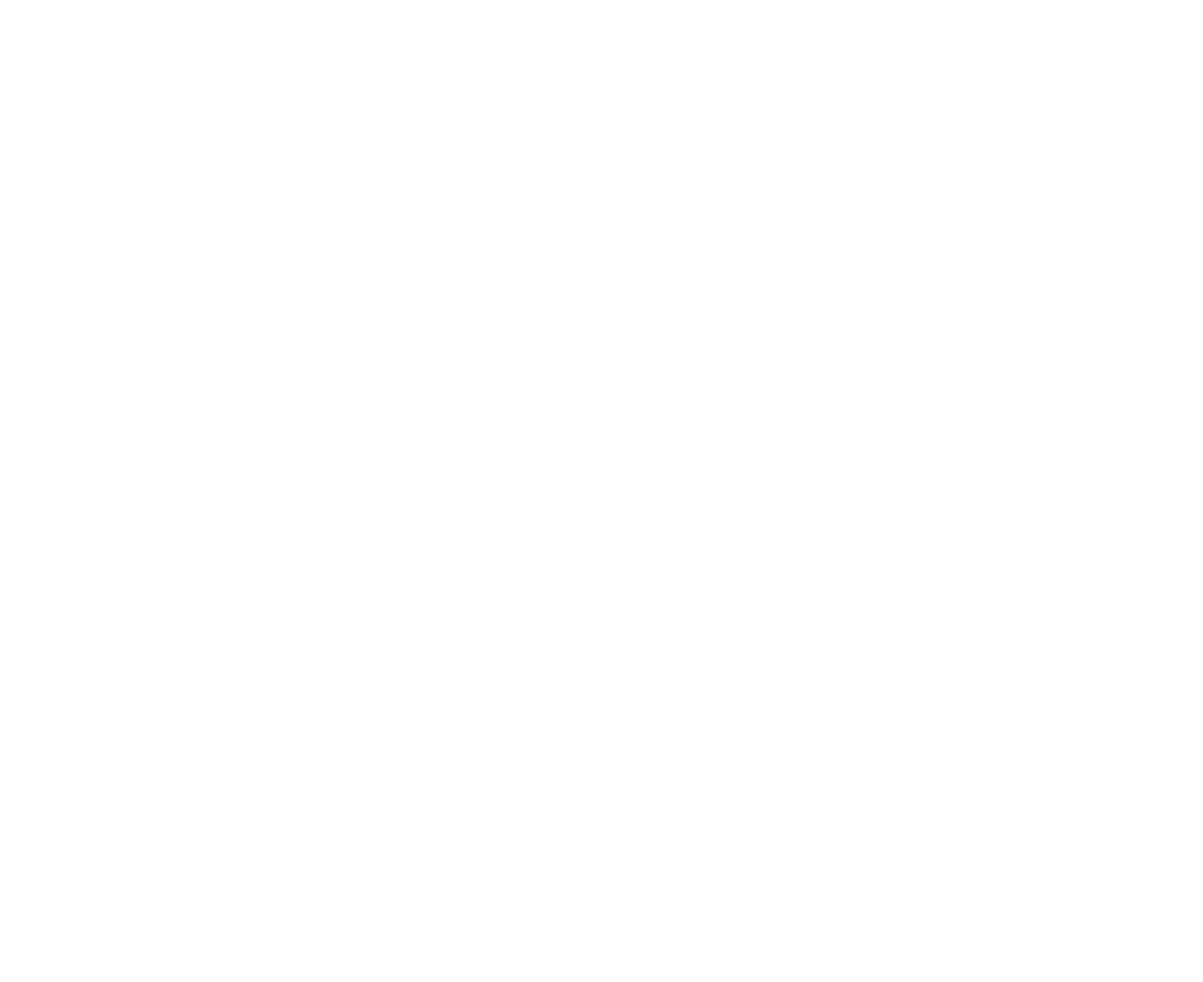
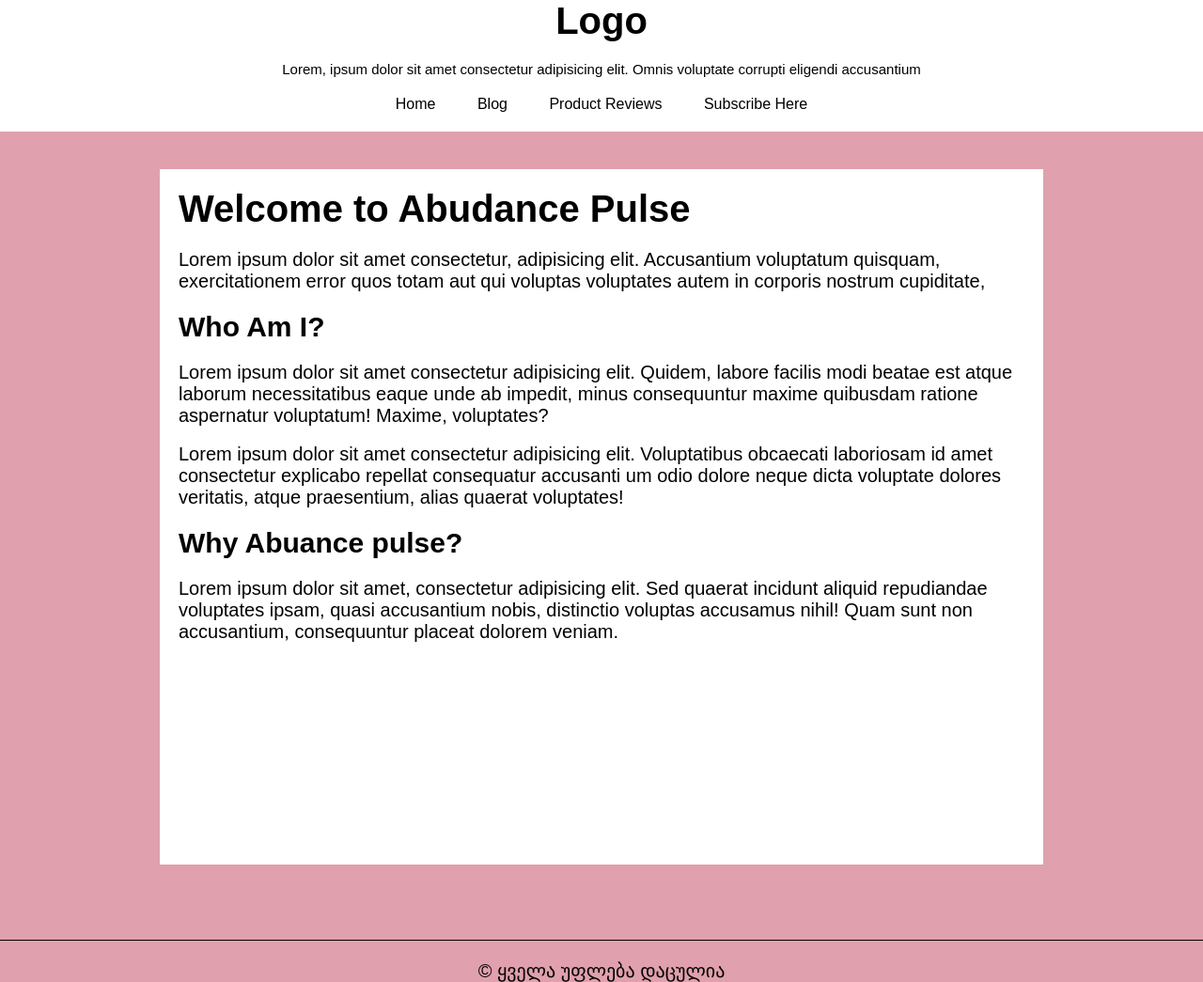
Before and after one commit to frankodev01/Homeworks, a plain HTML site: page დავალება 5/index2.html in a window 1280 px wide. Shown: the whole page at 94% size. Before the commit the page ends 800 px from the top, so only its background shows below. Drawn offline with Linux system fonts and the light colour scheme.

Commit message:
2 homework finished

```diff
--- a/დავალება 5/index2.html
+++ b/დავალება 5/index2.html
@@ -0,0 +1,44 @@
+<!DOCTYPE html>
+<html lang="en">
+<head>
+    <meta charset="UTF-8">
+    <meta name="viewport" content="width=device-width, initial-scale=1.0">
+    <title>Document</title>
+    <link rel="stylesheet" href="/styles/style2.css">
+</head>
+<body>
+    <header>
+        <div class="header-menu">
+            <nav>
+                <h1>Logo</h1>
+                <p class="header-p">Lorem, ipsum dolor sit amet consectetur adipisicing elit. Omnis voluptate corrupti eligendi accusantium </p>
+                <ul>
+                    <a href="#"><li>Home</li></a>
+                    <a href="#"><li>Blog</li></a>
+                    <a href="#"><li>Product Reviews</li></a>
+                    <a href="#"><li>Subscribe Here</li></a>
+                </ul>
+            </nav>
+        </div>
+    </header>
+    <main>
+        <div class="container">
+            <div class="white-board container">
+                <h1>Welcome to Abudance Pulse</h1>
+                <p>Lorem ipsum dolor sit amet consectetur, adipisicing elit. Accusantium voluptatum quisquam, exercitationem error quos totam aut qui voluptas voluptates autem in corporis nostrum cupiditate, </p>
+                <h4>Who Am I?</h4>
+                <p>Lorem ipsum dolor sit amet consectetur adipisicing elit. Quidem, labore facilis modi beatae est atque laborum necessitatibus eaque unde ab impedit, minus consequuntur maxime quibusdam ratione aspernatur voluptatum! Maxime, voluptates?</p>
+                <br>
+                <p>Lorem ipsum dolor sit amet consectetur adipisicing elit. Voluptatibus obcaecati laboriosam id amet consectetur explicabo repellat consequatur accusanti
+                um odio dolore neque dicta voluptate dolores veritatis, atque praesentium, alias quaerat voluptates!</p>
+                <h4>Why Abuance pulse?</h4>
+                <p>Lorem ipsum dolor sit amet, consectetur adipisicing elit. Sed quaerat incidunt aliquid repudiandae voluptates ipsam, quasi accusantium nobis, distinctio voluptas accusamus nihil! Quam sunt non accusantium, consequuntur placeat dolorem veniam.</p>
+            </div>
+        </div>
+    </main>
+
+    <footer>
+        <p class="copyright"> &copy; ყველა უფლება დაცულია</p>
+    </footer>
+</body>
+</html>
--- a/დავალება 5/styles/style2.css
+++ b/დავალება 5/styles/style2.css
@@ -0,0 +1,77 @@
+*{
+    margin: 0;
+    padding: 0;
+}
+
+body{
+    font-family: sans-serif;
+    background-color: #E0A0AD;
+}
+
+.header-menu{
+    text-align: center;
+    background-color: rgb(255, 255, 255);
+}
+
+.header-p{
+    font-size: 15px;
+}
+
+ul{
+    list-style: none;
+}
+
+li{
+    display: inline-block;
+    margin: 20px;
+}
+
+a{
+    text-decoration: none;
+    color: black;
+}
+
+.facebook-icon{
+    position: relative;
+    width: 25px;
+    height: 25px;
+    padding-left: 220px;
+    top: 5px;
+}
+
+.container{
+    text-align: center;
+    margin: 0 auto;
+}
+
+.white-board{
+    width: 900px;
+    height: 700px;
+    background-color: white;
+    text-align: start;
+    padding: 20px;
+    margin-top: 40px;
+}
+
+h1{
+    margin-bottom: 20px;
+    font-size: 40px;
+}
+
+p{
+    font-size: 20px;
+}
+
+h4{
+    margin-top: 20px;
+    margin-bottom: 20px;
+    font-size: 30px;
+}
+
+
+.copyright{
+    text-align: center;
+    border-top: 1px solid black;
+    margin-top: 80px;
+    padding-top: 20px;
+}
```
Also changed, not shown: დავალება 5/index.html (+2 -1 lines).
